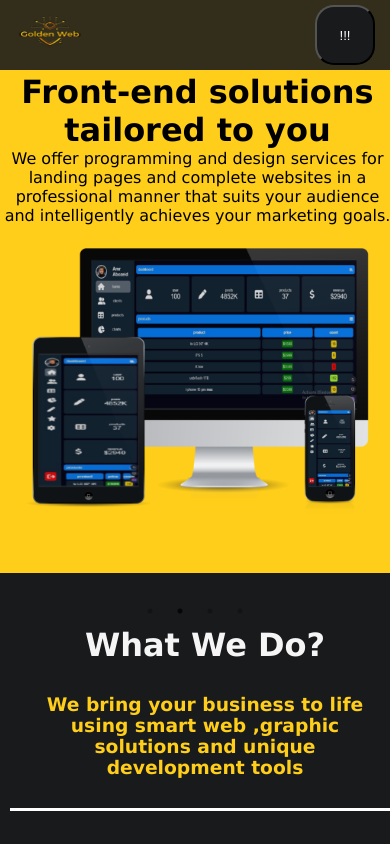
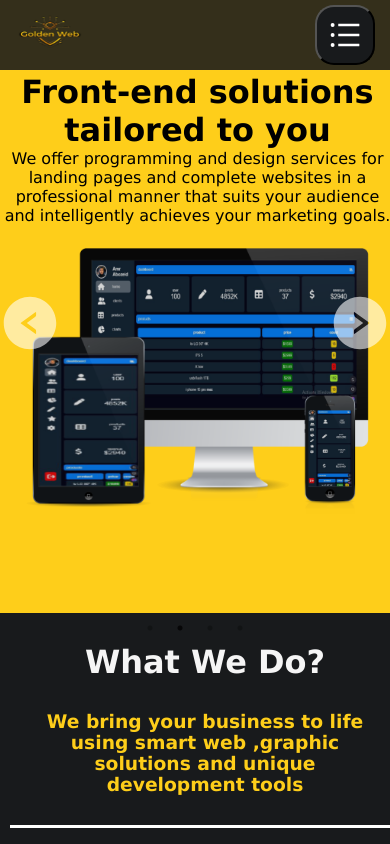
Before and after one commit to amrAbozeid99/Golden_Web, a Next.js app: page / in a window 390 px wide. Shown: the top 844 px of the page. Built offline with nearby package versions, Linux system fonts and the light colour scheme.

Commit message:
fix update 14-7-2025
fix
swiper
nav button
media data

```diff
--- a/app/components/Nav.jsx
+++ b/app/components/Nav.jsx
@@ -1,11 +1,16 @@
 "use client";
 
 import React from 'react'
+import { useState , useEffect } from 'react';
 import LOGO from './imge/logo.png'
 // import Link from 'next/link';
 import { Link } from 'react-scroll'
 import Image from 'next/image';
-import { useState , useEffect } from 'react';
+import { AiOutlineBars } from "react-icons/ai";
+
+
+
+
 const Nav = () => {
 
   const [navsmall , setNavsmall] = useState(false)
@@ -29,7 +34,7 @@ const Nav = () => {
             <Link to='Price' smooth={true} duration={1000} className='nav-Link'>Price</Link>
             <Link to='Contact' smooth={true} duration={1000} className='nav-Link'>Contact</Link>
         </ul>
-        <div className="NavButtonZone"><button className='NavButton' onClick={NavFunction}>!!!</button></div>
+        <div className="NavButtonZone"><button className='NavButton' onClick={NavFunction}><AiOutlineBars /></button></div>
     </div>
 
         <ul className={navsmall ? 'smail-nav-list' : "navOff"}>
--- a/app/components/SlideHome.jsx
+++ b/app/components/SlideHome.jsx
@@ -1,18 +1,92 @@
+// "use client";
+// import React from 'react'
+// import Image from 'next/image';
+// import Homeslider from './imge/images/home slider.png'
+// import slider1 from './imge/images/Slider01.png'
+// import slider2 from './imge/images/Slider02.png'
+// import slider3 from './imge/images/Slider03.png'
+// import "slick-carousel/slick/slick.css";
+// import "slick-carousel/slick/slick-theme.css";
+// import Slider from "react-slick";
+
+// const SlideHome = () => {
+
+
+//     var settings = {
+//         dots: true,
+//         infinite: true,
+//         speed: 2000,
+//         slidesToShow: 1,
+//         slidesToScroll: 1,
+//         autoplay: true,
+//         autoplaySpeed: 4000,
+//       };
+
+
+//   return (
+//     <div className='SlideHomeZone'>
+
+//   <Slider {...settings}>
+
+//     <div  className='SlideHome' id='Home'>
+//       <div className="SlideHomeData"><div className='SlideHomeDataA'><h1>Welcome to Golden Web</h1><p>We transform your ideas into sophisticated digital interfaces that reflect your project's identity. Attract customers with exceptional designs and unparalleled responsiveness.</p></div><Image className='SlideHomeimg' src={Homeslider} alt="sliderHome" /></div>
+//     </div>
+//     <div  className='SlideHome' id='Home'>
+//       <div className="SlideHomeData"><div className='SlideHomeDataA'><h1>Front-end solutions tailored to you</h1><p>We offer programming and design services for landing pages and complete websites in a professional manner that suits your audience and intelligently achieves your marketing goals.</p></div><Image className='SlideHomeimg' src={slider1} alt="sliderHome" /></div>
+//     </div>
+//     <div  className='SlideHome' id='Home'>
+//       <div className="SlideHomeData"><div className='SlideHomeDataA'><h1>Your website is your strongest point in the competition</h1><p>Because first impressions matter the most, we care about every pixel and design to reflect the spirit of your project and provide your visitors with an amazing user experience.</p></div><Image className='SlideHomeimg' src={slider2} alt="sliderHome" /></div>
+//     </div>
+//     <div  className='SlideHome' id='Home'>
+//       <div className="SlideHomeData"><div className='SlideHomeDataA'><h1>From clean code to tangible results</h1><p>We code with mastery, design with creativity, and build websites that foster trust and drive conversions. Because you deserve a digital presence that matches your vision.</p></div><Image className='SlideHomeimg' src={slider3} alt="sliderHome" /></div>
+//     </div>
+
+
+//   </Slider>
+//         <div className="slider-buttons" style={{ textAlign: 'center', marginBottom: '1rem' ,marginTop: '50px'}}>
+//         <button onClick={() => sliderRef.current.slickPrev()} className="prev-button">السابق</button>
+//         <button onClick={() => sliderRef.current.slickNext()} className="next-button">التالي</button>
+//       </div>
+// </div>
+//   )
+// }
+
+// export default SlideHome
+
+
+
+
+
+
+
+
+
+
+
+
+
+
+
+
+
+
 "use client";
-import React from 'react'
+import React, { useRef } from 'react';
 import Image from 'next/image';
-import Homeslider from './imge/images/home slider.png'
-import slider1 from './imge/images/Slider01.png'
-import slider2 from './imge/images/Slider02.png'
-import slider3 from './imge/images/Slider03.png'
+import Homeslider from './imge/images/home slider.png';
+import slider1 from './imge/images/Slider01.png';
+import slider2 from './imge/images/Slider02.png';
+import slider3 from './imge/images/Slider03.png';
 import "slick-carousel/slick/slick.css";
 import "slick-carousel/slick/slick-theme.css";
 import Slider from "react-slick";
+import { AiFillRightCircle } from "react-icons/ai";
+import { AiFillLeftCircle } from "react-icons/ai";
 
 const SlideHome = () => {
+  const sliderRef = useRef(null);
 
-
-    var settings = {
+  const settings = {
     dots: true,
     infinite: true,
     speed: 2000,
@@ -20,13 +94,18 @@ const SlideHome = () => {
     slidesToScroll: 1,
     autoplay: true,
     autoplaySpeed: 4000,
+    arrows: false // نوقف الأسهم الافتراضية
   };
-
 
   return (
     <div className='SlideHomeZone'>
-  <Slider {...settings}>
 
+      <div className="slider-buttons" >
+        <button onClick={() => sliderRef.current.slickPrev()} className="slider-button"><AiFillLeftCircle /></button>
+        <button onClick={() => sliderRef.current.slickNext()} className="slider-button"><AiFillRightCircle /></button>
+      </div>
+
+      <Slider ref={sliderRef} {...settings}>
     <div  className='SlideHome' id='Home'>
       <div className="SlideHomeData"><div className='SlideHomeDataA'><h1>Welcome to Golden Web</h1><p>We transform your ideas into sophisticated digital interfaces that reflect your project's identity. Attract customers with exceptional designs and unparalleled responsiveness.</p></div><Image className='SlideHomeimg' src={Homeslider} alt="sliderHome" /></div>
     </div>
@@ -39,11 +118,10 @@ const SlideHome = () => {
     <div  className='SlideHome' id='Home'>
       <div className="SlideHomeData"><div className='SlideHomeDataA'><h1>From clean code to tangible results</h1><p>We code with mastery, design with creativity, and build websites that foster trust and drive conversions. Because you deserve a digital presence that matches your vision.</p></div><Image className='SlideHomeimg' src={slider3} alt="sliderHome" /></div>
     </div>
+      </Slider>
 
+    </div>
+  );
+};
 
-  </Slider>
-</div>
-  )
-}
-
-export default SlideHome
+export default SlideHome;
--- a/app/globals.css
+++ b/app/globals.css
@@ -26,7 +26,7 @@ body{
 /* Nav Zone */
 
 .nav{
-    background: #181a1ce1;
+    background: #181a1ce0;
     width: 100%;
     display: flex;
     align-items: center;
@@ -97,6 +97,11 @@ body{
         border: 1 solid rgba(0, 0, 0, 0);
         color: #ffffff;
         border-radius: 19px;
+        font-size: 36px;
+        text-align: center;
+        display: flex;
+        align-items: center;
+        justify-content: center;
     }
 }
 
@@ -111,13 +116,14 @@ body{
 }
 .SlideHome{
     width: 100%;
-    min-height: 500px;
+    min-height: 520px;
     background-color: #FECE1A;
     display: flex;
     align-items: center;
     justify-content: center;
     gap: 40px;
     padding-top: 73px;
+
 }
 .SlideHomeData{width: 100%;color: #000;display: flex;align-items: center;justify-content: center;gap: 20px;}
 .SlideHomeDataA{
@@ -126,8 +132,29 @@ body{
 }
 .SlideHomeimg{width: 600px;height: 400px; }
 
+.slider-buttons{
+    width: 100%;
+    display: flex;
+    align-items: center;
+    justify-content: space-between;
+    z-index: 200;
+    position: absolute;
+}
+.slider-button{
+    margin-top: 70px;
+    width: 60px;
+    height: 520px;
+    border: 0px;
+    background-color: #181a1c00;
+    font-size: 60px;
+    color: #ffffff96;
+}
+.slider-button:hover{
+    color: #000000b9;
+    transition: 0.3s;
+}
 @media (max-width: 780px) {
-    .SlideHome{    flex-wrap: wrap;height: auto;}
+    .SlideHome{    flex-wrap: wrap;height: 540px;}
     .SlideHomeDataA{width: 100%;}
     .SlideHomeData{width: 100%;color: #000;text-align: center;display: flex;align-items: center;justify-content: center;flex-direction: column;}
     .SlideHomeimg{width: 90%;height: auto; }
```
Lines whose indentation alone changed are shown as unchanged.
